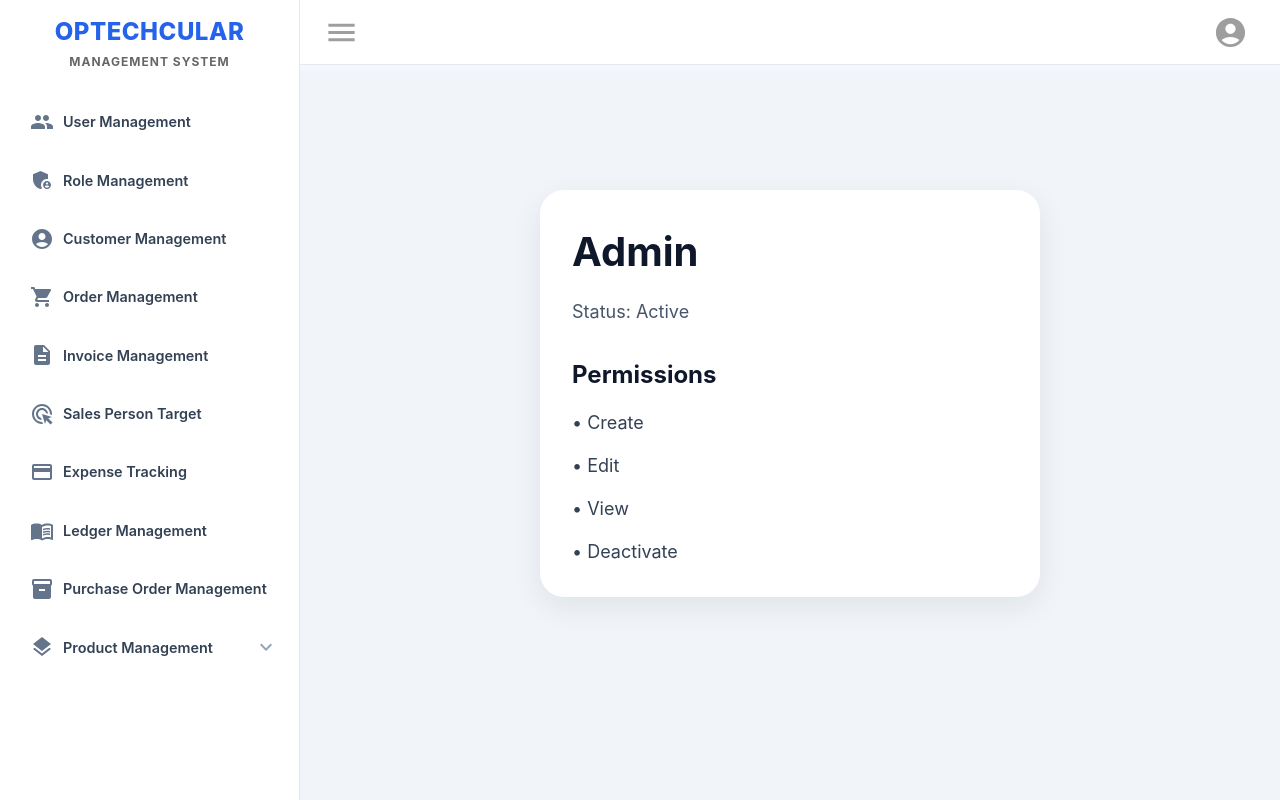
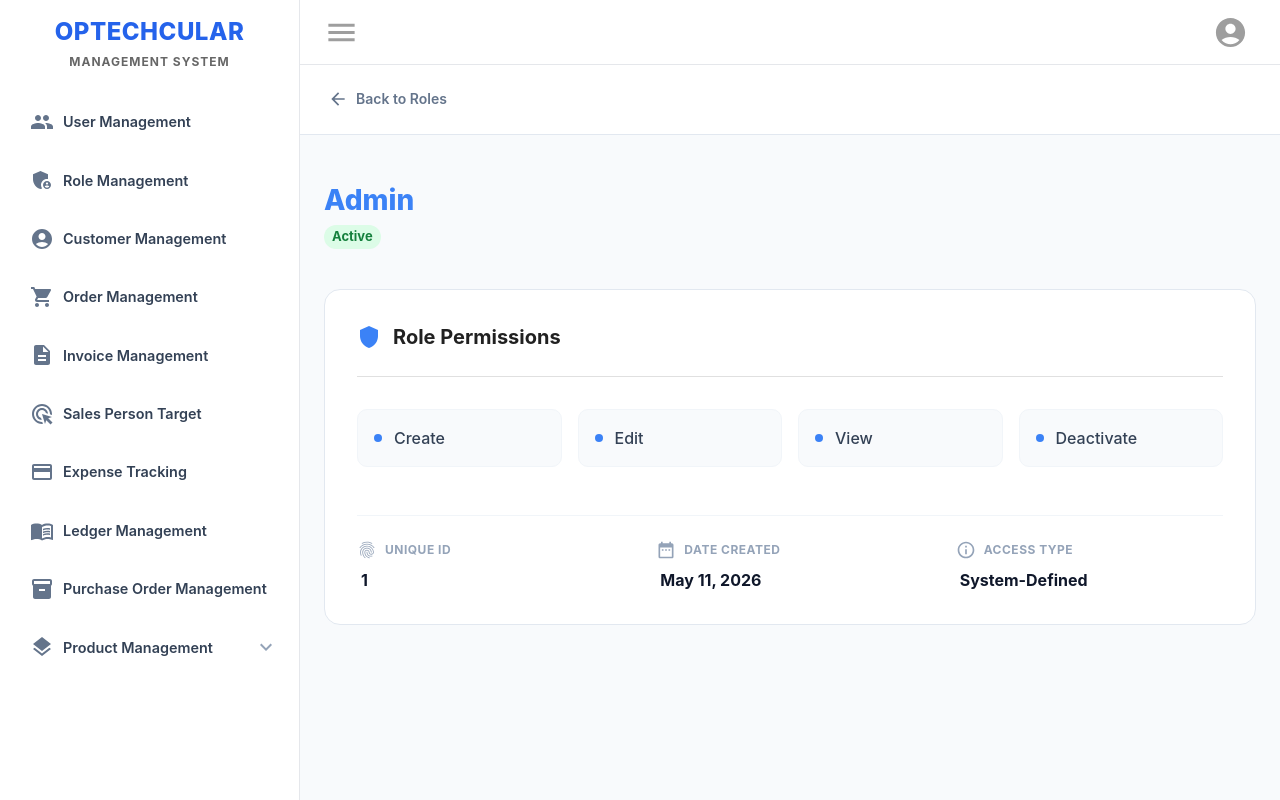
Before and after one commit to yashwinDigixito/Optechcular, a Next.js app: page /roles/view/1 in a window 1280 px wide. Built offline with nearby package versions, Linux system fonts and the light colour scheme; sample sign-in values are in the browser's storage.

Commit message:
create role page

```diff
--- a/app/roles/view/[id]/page.tsx
+++ b/app/roles/view/[id]/page.tsx
@@ -1,12 +1,23 @@
 import {
   Box,
+  Typography,
+  Stack,
+  Chip,
+  Container,
   Card,
-  Typography,
+  Button,
+  Divider,
+  Grid,
 } from "@mui/material";
 
-import {
-  roles,
-} from "@/assets/genericdata";
+import ArrowBackIcon from '@mui/icons-material/ArrowBack';
+import ShieldIcon from '@mui/icons-material/Shield';
+import InfoOutlinedIcon from '@mui/icons-material/InfoOutlined';
+import DateRangeIcon from '@mui/icons-material/DateRange';
+import FingerprintIcon from '@mui/icons-material/Fingerprint';
+
+import { roles } from "@/assets/genericdata";
+import Link from "next/link";
 
 export default async function ViewPage({
   params,
@@ -15,89 +26,124 @@ export default async function ViewPage({
     id: string;
   }>;
 }) {
-
   const { id } = await params;
 
-  const role =
-    roles.find(
-      (item) =>
-        item.id === id
-    );
+  // Renamed to 'currentRole' to prevent clashing with MUI's 'item' prop
+  const currentRole = roles.find((r) => r.id === id);
 
   return (
-    <Box
-      sx={{
-        width: "100%",
-        height: "calc(100vh - 70px)",
-        overflow: "hidden",
+    <Box sx={{ width: "100%", minHeight: "100vh", background: "#F8FAFC" }}>
+      {/* 1. TOP NAVIGATION BAR */}
+      <Box sx={{ py: 2, background: "#FFFFFF", borderBottom: "1px solid #E2E8F0" }}>
+        <Container maxWidth="lg">
+          <Link href="/roles" passHref style={{ textDecoration: 'none' }}>
+            <Button
+              startIcon={<ArrowBackIcon />}
+              sx={{ color: "#64748B", textTransform: "none", fontWeight: 600 }}
+            >
+              Back to Roles
+            </Button>
+          </Link>
+        </Container>
+      </Box>
 
-        display: "flex",
-        justifyContent: "center",
-        alignItems: "flex-start",
+      <Container maxWidth="lg" sx={{ py: 6 }}>
+        {/* HEADER SECTION */}
+        <Box sx={{ mb: 5 }}>
+          <Typography
+            variant="h4"
+            sx={{
+              fontWeight: 800,
+              color: "#3B82F6",
+              fontSize: "1.75rem",
+              mb: 1
+            }}
+          >
+            {currentRole?.roleName}
+          </Typography>
 
-        background: "#F1F5F9",
+          <Chip
+            label={currentRole?.status}
+            size="small"
+            sx={{
+              bgcolor: currentRole?.status === "Active" ? "#DCFCE7" : "#FEE2E2",
+              color: currentRole?.status === "Active" ? "#15803D" : "#B91C1C",
+              fontWeight: 700
+            }}
+          />
+        </Box>
 
-        pt: 15,
-        px: 3,
-      }}
-    >
-      <Card
-        sx={{
-          p: 4,
-          borderRadius: "24px",
-          width: "100%",
-          maxWidth: "500px",
-
-          boxShadow:
-            "0px 10px 30px rgba(15,23,42,0.08)",
-
-          background: "#FFFFFF",
-        }}
-      >
-        <Typography
+        {/* MAIN CONTENT CARD */}
+        <Card
+          elevation={0}
           sx={{
-            fontSize: "40px",
-            fontWeight: 700,
-            color: "#0F172A",
+            p: 4,
+            borderRadius: "16px",
+            border: "1px solid #E2E8F0",
+            background: "#FFFFFF"
           }}
         >
-          {role?.roleName}
-        </Typography>
+          <Typography sx={{ fontWeight: 700, fontSize: "1.25rem", mb: 3, display: 'flex', alignItems: 'center', gap: 1.5 }}>
+            <ShieldIcon sx={{ color: "#3B82F6" }} />
+            Role Permissions
+          </Typography>
 
-        <Typography
-          sx={{
-            mt: 2,
-            fontSize: "18px",
-            color: "#475569",
-          }}
-        >
-          Status: {role?.status}
-        </Typography>
+          <Divider sx={{ mb: 4 }} />
 
-        <Typography
-          sx={{
-            mt: 4,
-            fontWeight: 700,
-            fontSize: "24px",
-            color: "#0F172A",
-          }}
-        >
-          Permissions
-        </Typography>
+          {/* PERMISSIONS GRID */}
+          <Grid container spacing={2} sx={{ mb: 6 }}>
+            {currentRole?.permissions.map((permission) => (
+              <Grid size = {{xs: 12, sm: 6, md: 3}} key={permission}>
+                <Box
+                  sx={{
+                    p: 2,
+                    borderRadius: "10px",
+                    border: "1px solid #F1F5F9",
+                    bgcolor: "#F8FAFC",
+                    display: 'flex',
+                    alignItems: 'center',
+                    gap: 1.5
+                  }}
+                >
+                  <Box sx={{ width: 8, height: 8, borderRadius: '50%', bgcolor: '#3B82F6' }} />
+                  <Typography sx={{ color: "#334155", fontWeight: 500 }}>
+                    {permission}
+                  </Typography>
+                </Box>
+              </Grid>
+            ))}
+          </Grid>
 
-        {role?.permissions.map((item) => (
-          <Typography
-            key={item}
-            sx={{
-              mt: 2,
-              fontSize: "18px",
-              color: "#334155",
-            }}
-          >
-            • {item}
-          </Typography>
-        ))}
-      </Card>
+          {/* METADATA COLUMNS */}
+          <Box sx={{ pt: 3, borderTop: "1px solid #F1F5F9" }}>
+            <Grid container spacing={4}>
+                  <Grid size={{xs: 12, sm: 4}}>
+                <Stack direction="row" spacing={1} sx={{ alignItems: "center", color: "#94A3B8", mb: 1 }}>
+                  <FingerprintIcon fontSize="small" />
+                  <Typography variant="caption" sx={{ fontWeight: 700, letterSpacing: '0.5px' }}>UNIQUE ID</Typography>
+                </Stack>
+                <Typography sx={{ fontWeight: 700, fontSize: "1rem", color: "#0F172A", pl: 0.5 }}>{id}</Typography>
+              </Grid>
+
+                 <Grid size={{xs: 12, sm: 4}}>
+                <Stack direction="row" spacing={1} sx={{ alignItems: "center", color: "#94A3B8", mb: 1 }}>
+                  <DateRangeIcon fontSize="small" />
+                  <Typography variant="caption" sx={{ fontWeight: 700, letterSpacing: '0.5px' }}>DATE CREATED</Typography>
+                </Stack>
+                <Typography sx={{ fontWeight: 700, fontSize: "1rem", color: "#0F172A", pl: 0.5 }}>May 11, 2026</Typography>
+              </Grid>
+
+              <Grid size={{xs: 12, sm: 4}}>
+                <Stack direction="row" spacing={1} sx={{ alignItems: "center", color: "#94A3B8", mb: 1 }}>
+                  <InfoOutlinedIcon fontSize="small" />
+                  <Typography variant="caption" sx={{ fontWeight: 700, letterSpacing: '0.5px' }}>ACCESS TYPE</Typography>
+                </Stack>
+                <Typography sx={{ fontWeight: 700, fontSize: "1rem", color: "#0F172A", pl: 0.5 }}>System-Defined</Typography>
+              </Grid>
+            </Grid>
+          </Box>
+        </Card>
+      </Container>
     </Box>
   );
 }
```
